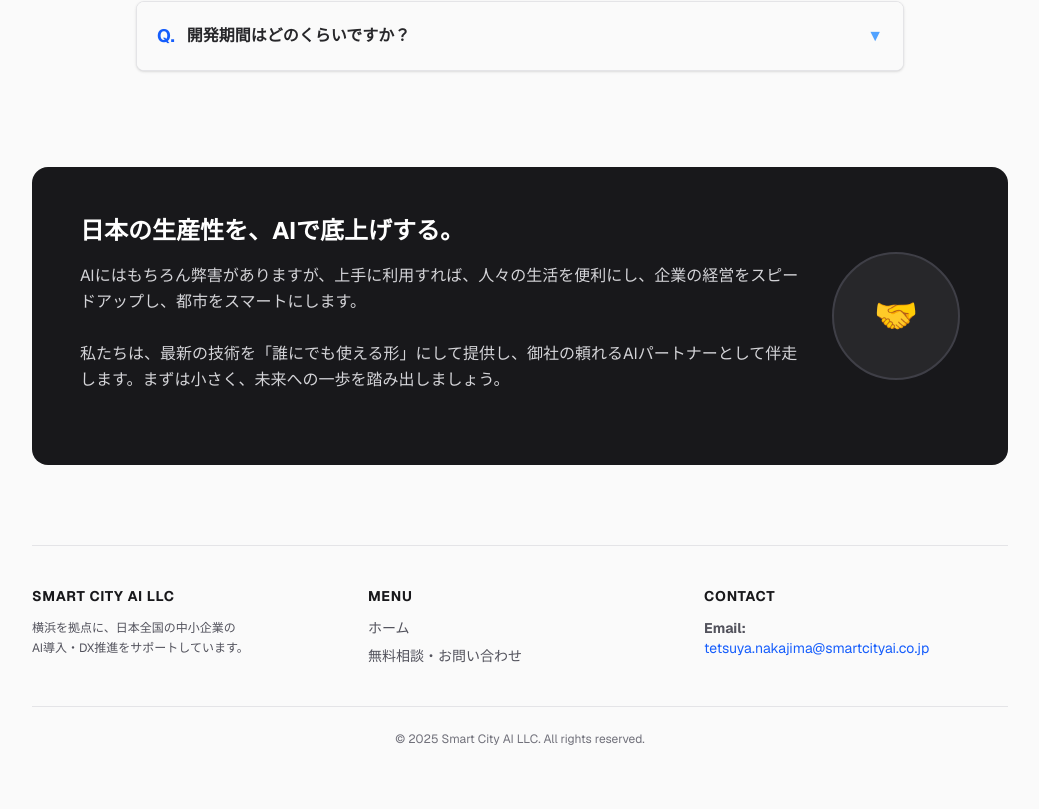
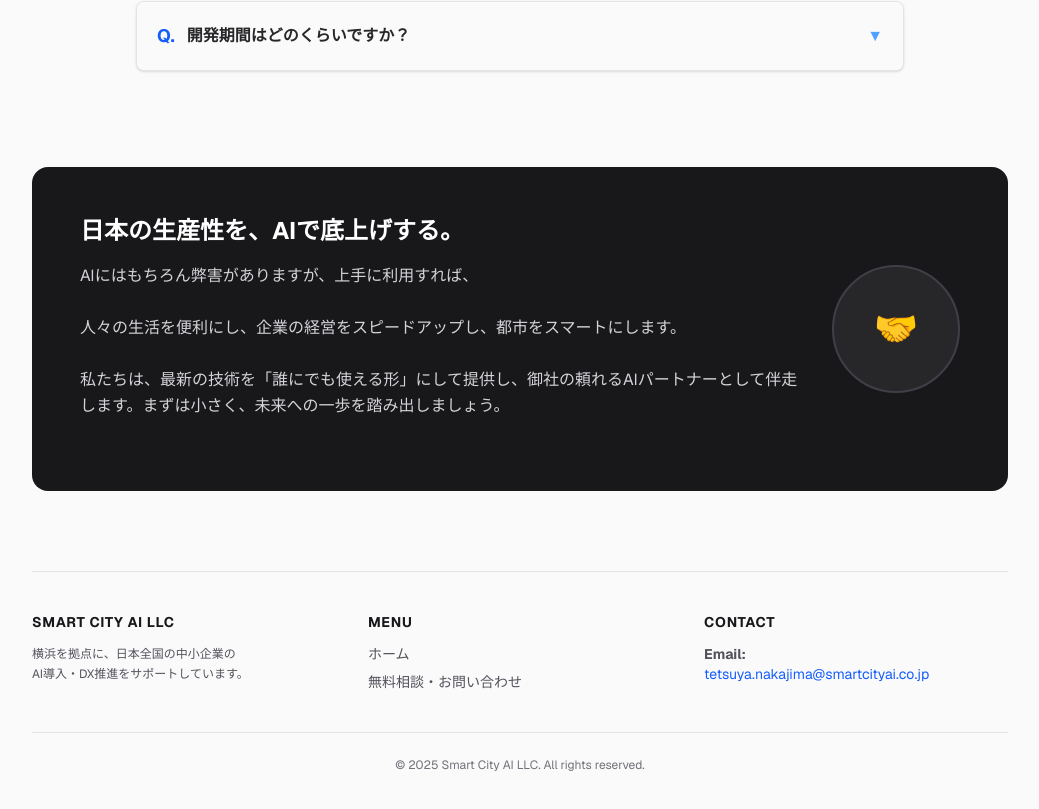
Before and after one commit to tnakajima2050/smartcityai-site, a Next.js app: page / in a window 1280 px wide. Shown: the part 2648-3457 px from the top of the page, without its empty margins (120-1159 px from the left). Built offline with nearby package versions, Linux system fonts and the light colour scheme.

Commit message:
Update page.tsxAIパートナー2

```diff
--- a/app/page.tsx
+++ b/app/page.tsx
@@ -796,7 +796,7 @@ export default function Home() {
             <div className="flex-1">
               <h3 className="text-2xl font-bold text-white mb-4">日本の生産性を、AIで底上げする。</h3>
               <p className="leading-relaxed mb-6 text-sm md:text-base">
-                AIにはもちろん弊害がありますが、上手に利用すれば、人々の生活を便利にし、企業の経営をスピードアップし、都市をスマートにします。<br/><br/>
+                AIにはもちろん弊害がありますが、上手に利用すれば、<br/><br/>人々の生活を便利にし、企業の経営をスピードアップし、都市をスマートにします。<br/><br/>
                 私たちは、最新の技術を「誰にでも使える形」にして提供し、御社の頼れるAIパートナーとして伴走します。まずは小さく、未来への一歩を踏み出しましょう。
               </p>
             </div>
```
